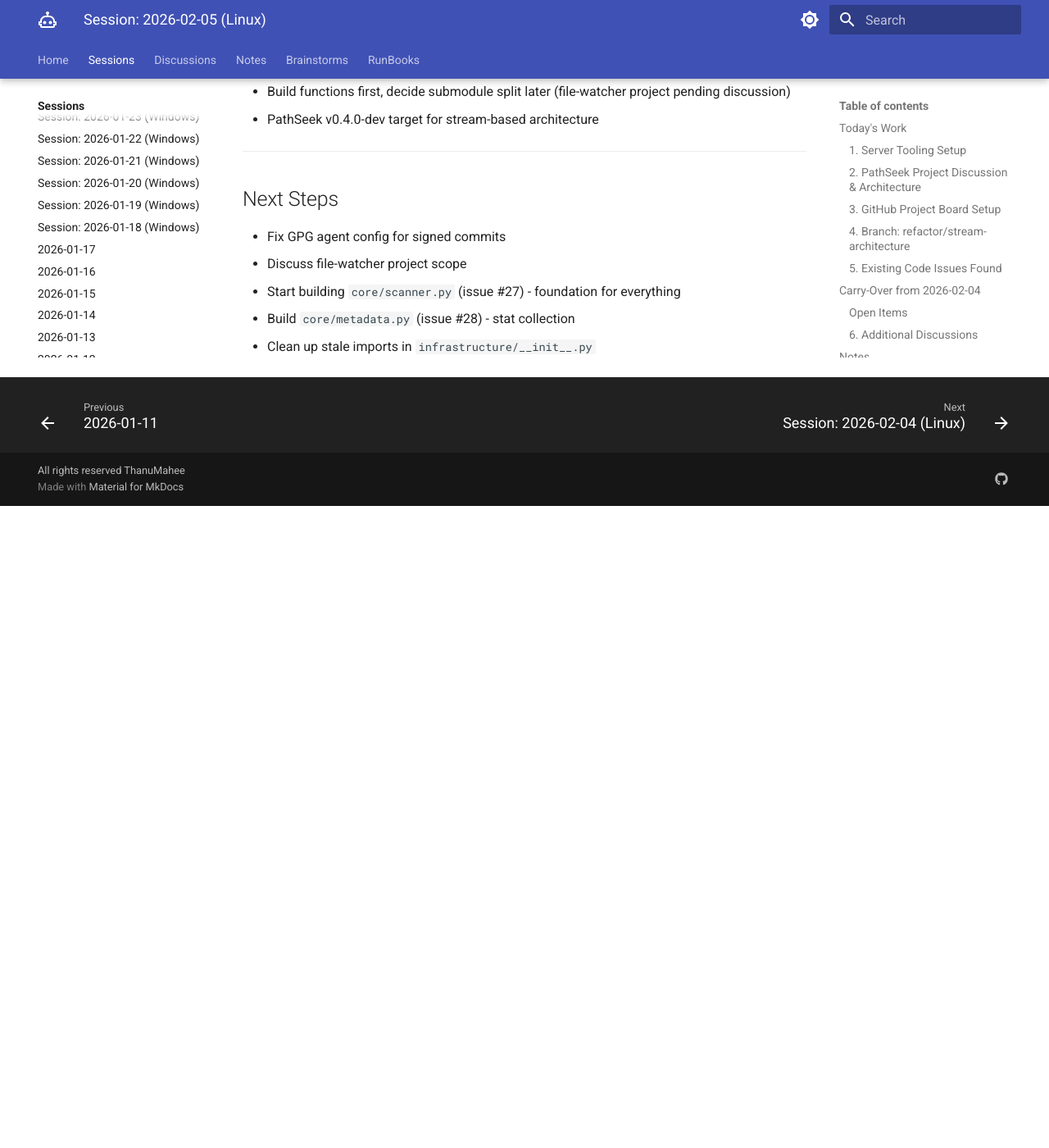
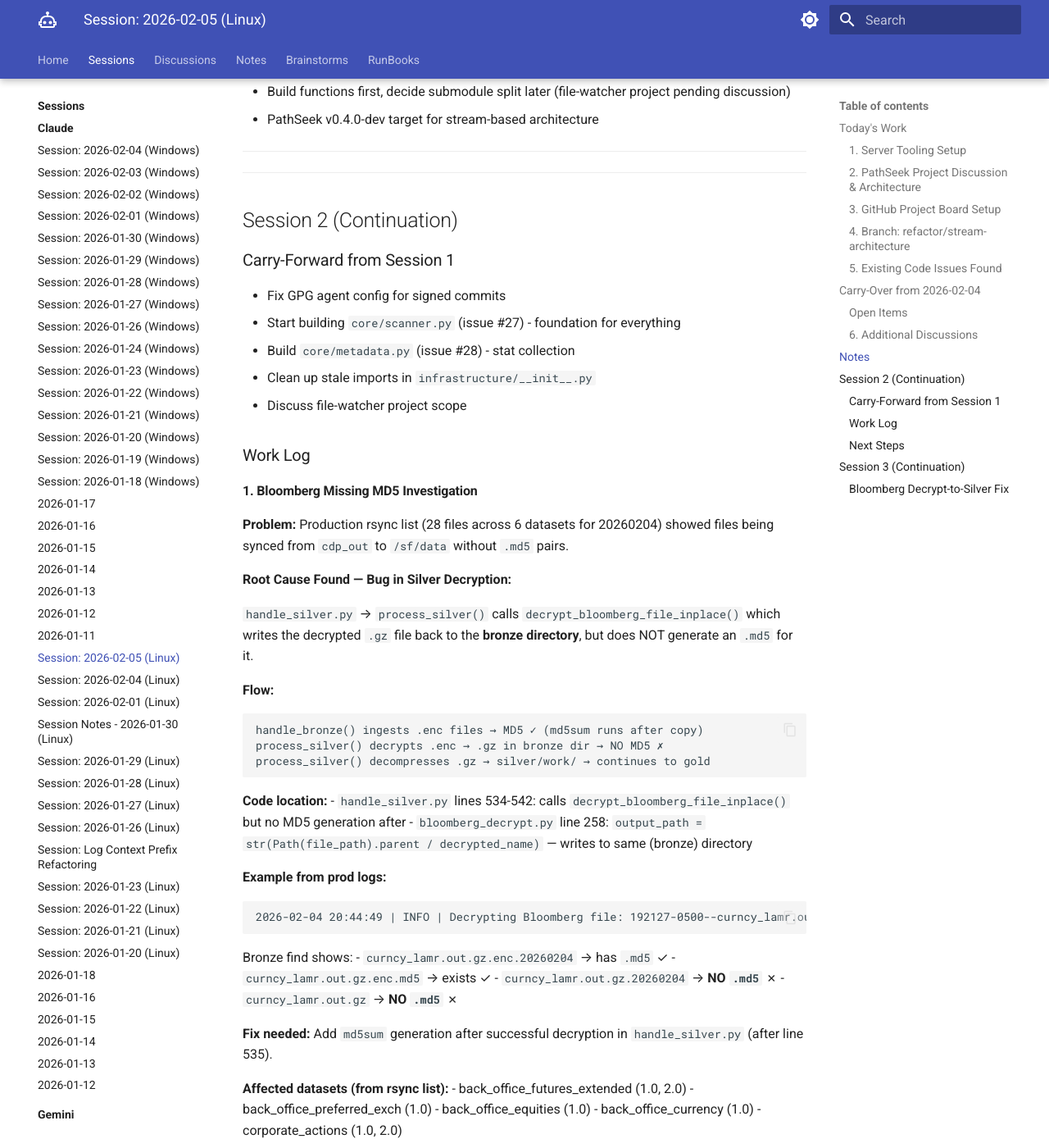
Before and after one commit to ThanuMahee12/AgentContext, an MkDocs documentation site: the page built from docs/sessions/claude/l-2026-02-05.md, in a window 1280 px wide and 1400 px high, scrolled down 7699 px. Shown: the whole window at 82% size. Built offline with MkDocs 1.6.1 and Material for MkDocs 9.7.7, drawn with Linux system fonts in a browser that asks for light colours; before the commit the page ends 8316 px from its top, so only the background shows below that; some of the changed text lies outside the part shown.

Commit message:
docs: add bloomberg decrypt-to-silver fix session notes

````diff
--- a/docs/sessions/claude/l-2026-02-05.md
+++ b/docs/sessions/claude/l-2026-02-05.md
@@ -301,10 +301,136 @@
 
 ---
 
-## Next Steps
+---
+
+## Session 2 (Continuation)
+
+### Carry-Forward from Session 1
 
 - Fix GPG agent config for signed commits
-- Discuss file-watcher project scope
 - Start building `core/scanner.py` (issue #27) - foundation for everything
 - Build `core/metadata.py` (issue #28) - stat collection
 - Clean up stale imports in `infrastructure/__init__.py`
+- Discuss file-watcher project scope
+
+### Work Log
+
+#### 1. Bloomberg Missing MD5 Investigation
+
+**Problem:** Production rsync list (28 files across 6 datasets for 20260204) showed files being synced from `cdp_out` to `/sf/data` without `.md5` pairs.
+
+**Root Cause Found — Bug in Silver Decryption:**
+
+`handle_silver.py` → `process_silver()` calls `decrypt_bloomberg_file_inplace()` which writes the decrypted `.gz` file back to the **bronze directory**, but does NOT generate an `.md5` for it.
+
+**Flow:**
+```
+handle_bronze() ingests .enc files → MD5 ✓ (md5sum runs after copy)
+process_silver() decrypts .enc → .gz in bronze dir → NO MD5 ✗
+process_silver() decompresses .gz → silver/work/ → continues to gold
+```
+
+**Code location:**
+- `handle_silver.py` lines 534-542: calls `decrypt_bloomberg_file_inplace()` but no MD5 generation after
+- `bloomberg_decrypt.py` line 258: `output_path = str(Path(file_path).parent / decrypted_name)` — writes to same (bronze) directory
+
+**Example from prod logs:**
+```
+2026-02-04 20:44:49 | INFO | Decrypting Bloomberg file: 192127-0500--curncy_lamr.out.gz.enc.20260204 -> 192127-0500--curncy_lamr.out.gz.20260204
+```
+
+Bronze find shows:
+- `curncy_lamr.out.gz.enc.20260204` → has `.md5` ✓
+- `curncy_lamr.out.gz.enc.md5` → exists ✓
+- `curncy_lamr.out.gz.20260204` → **NO `.md5`** ✗
+- `curncy_lamr.out.gz` → **NO `.md5`** ✗
+
+**Fix needed:** Add `md5sum` generation after successful decryption in `handle_silver.py` (after line 535).
+
+**Affected datasets (from rsync list):**
+- back_office_futures_extended (1.0, 2.0)
+- back_office_preferred_exch (1.0)
+- back_office_equities (1.0)
+- back_office_currency (1.0)
+- corporate_actions (1.0, 2.0)
+
+#### 2. Grabber Map Verification — Non-Dated Files
+
+**Confirmed:** All bbocax grabber maps have BOTH dated and non-dated patterns in pairs.
+- Dated: `filename.out.(?P<y>\d{4})(?P<m>\d{2})(?P<d>\d{2})$` — date from filename suffix
+- Non-dated: `filename.out$` — date from silver directory path
+
+Both produce the same gold output structure.
+
+#### 3. Local Testing Setup
+
+Mimic data exists at `/sf/data/bloomberg/bbocax_cwiq_pipe/1.0/raw/` (no env* dirs, no bronze layer).
+- `.enc` files present: `calendar.dif.gz.enc`, `condition_code.out.gz.enc`, etc.
+- To test: need `env0/` dir, copy `.enc` files, run pipeline with `--file-pattern ".*\.enc.*" --test-limit 50`
+
+---
+
+### Next Steps
+
+- ~~Fix MD5 bug in `handle_silver.py` after decryption~~ ✅ Done (different approach)
+- Test fix locally with mimic `.enc` files
+- ~~Verify fix generates `.md5` for decrypted `.gz` files in bronze~~ N/A - decrypted files now go to silver
+
+---
+
+## Session 3 (Continuation)
+
+### Bloomberg Decrypt-to-Silver Fix
+
+**Branch:** `fix/bloomberg-decrypt-to-silver` (data-alchemy)
+**MR:** https://git.codewilling.com/data/cwiq-pipe/data-alchemy/-/merge_requests/513
+
+#### Problem Recap
+`decrypt_bloomberg_file_inplace()` wrote decrypted `.gz` files to **bronze directory**, polluting bronze with non-raw files that lacked `.md5` pairs. Bronze should only contain raw files copied from `cwiq-pipe`.
+
+#### Solution
+Instead of adding MD5 generation for decrypted files in bronze, changed approach: **decrypt directly to silver**.
+
+**Key change in `handle_silver.py`:**
+```python
+# Before: decrypt to bronze, then process from bronze
+decrypted_fp = decrypt_bloomberg_file_inplace(bronze_fp)  # writes to bronze
+working_bronze_fp = decrypted_fp
+
+# After: decrypt directly to silver .gz path
+silver_gz_path = enrich_silver_fp(path_for_silver, keep_gz=True)
+decrypt_bloomberg_file(bronze_fp, silver_gz_path)  # writes to silver
+working_bronze_fp = silver_gz_path
+```
+
+**Flow now:**
+```
+bronze (.enc) → decrypt → silver (.gz) → decompress → silver (final)
+                         ↑ direct write, not via bronze
+```
+
+#### Implementation Details
+
+1. **`path_for_silver`** — virtual bronze path with `.enc` removed, needed for `enrich_silver_fp()` parsing
+2. **`decrypt_bloomberg_file()`** already accepts arbitrary output path — no changes to `bloomberg_decrypt.py`
+3. **Cleanup** — intermediate `.gz` in silver deleted after decompression
+
+#### Files Changed
+- `data_alchemy/handlers/handle_silver.py` (+25 / -13)
+- `tests/silver_tests.py` — extended `test_bloomberg_encrypted_file_detection()` to verify silver output
+
+#### Iterations
+1. First attempt: Created `_process_bloomberg_encrypted()` helper function — too large
+2. Second attempt: Inline change, simpler — still had separate test function
+3. Third attempt: Tried creating `decrypt_bloomberg_file_to_dir()` — unnecessary, `decrypt_bloomberg_file()` already accepts any path
+4. Final: Simple inline change + refactored existing test (no new test function)
+
+#### Test
+Extended existing `test_bloomberg_encrypted_file_detection()` to verify:
+- Detection (original)
+- Decryption outputs to `/silver/` not `/bronze/`
+- Output has no `.gz` extension (decompressed)
+
+Mocks used:
+- `decrypt_bloomberg_file` — copies gzip content to output path
+- `should_decrypt_file` — returns `True` to bypass inclusion pattern check
````
